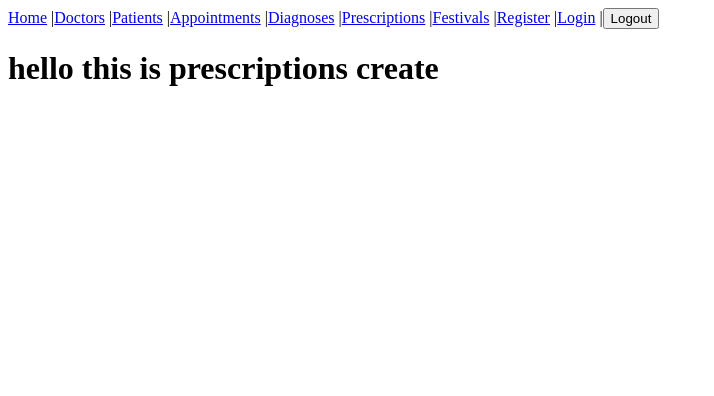
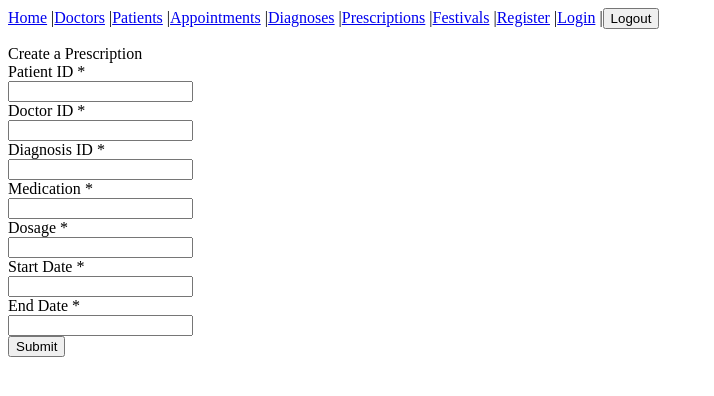
Before and after one commit to MatthewDent03/ca2-example, a React (Create React App) app: page /prescriptions/create in a window 1280 px wide. Shown: the top 396 px of the page, without its empty margins (0-714 px from the left). Built offline with nearby package versions, Linux system fonts and the light colour scheme.

Commit message:
finished the create prescriptions page

```diff
--- a/src/pages/prescriptions/Create.js
+++ b/src/pages/prescriptions/Create.js
@@ -1,15 +1,83 @@
-
-import { useEffect, useState } from 'react';
 import axios from 'axios';
-import { Link } from 'react-router-dom';
-import { useAuth } from '../../utils/useAuth';
-
-
+import { useNavigate } from 'react-router-dom';
+import { useAuth } from "../../utils/useAuth";
+import { useForm } from '@mantine/form';
+import { TextInput, Text, Button } from "@mantine/core";
 
 const PrescriptionCreate = () => {
+    const { token } = useAuth();
+    const navigate = useNavigate();
+
+    const form = useForm({
+        initialValues: {
+            patient_id: '',
+            doctor_id: '',
+            diagnosis_id: '',
+            medication: '',
+            dosage: '',
+            start_date: '',
+            end_date: ''
+        },
+        validate: {
+            patient_id: (value) => (/^\d+$/.test(value) ? null : 'Patient ID must be a number'),
+            doctor_id: (value) => (/^\d+$/.test(value) ? null : 'Doctor ID must be a number'),
+            diagnosis_id: (value) => (/^\d+$/.test(value) ? null : 'Diagnosis ID must be a number'),
+            medication: (value) => value.length > 2 && value.length < 255 ? null : 'Medication must be between 2 and 255 characters',
+            dosage: (value) => value.length > 2 && value.length < 255 ? null : 'Dosage must be between 2 and 255 characters',
+            start_date: (value) => {
+                const dateRegex = /^(0[1-9]|[12][0-9]|3[01])-(0[1-9]|1[0-2])-(\d{4})$/;
+                return dateRegex.test(value) ? null : 'Start date must be in dd-mm-yyyy format';
+            },
+            end_date: (value) => {
+                const dateRegex = /^(0[1-9]|[12][0-9]|3[01])-(0[1-9]|1[0-2])-(\d{4})$/;
+                return dateRegex.test(value) ? null : 'End date must be in dd-mm-yyyy format';
+            },
+        },
+    });
+
+    const handleSubmit = () => {
+        // Convert date fields to strings before sending
+        const updatedForm = {
+            ...form.values,
+            patient_id: parseInt(form.values.patient_id, 10),
+            doctor_id: parseInt(form.values.doctor_id, 10),
+            diagnosis_id: parseInt(form.values.diagnosis_id, 10),
+        };
+
+        axios.post(`https://fed-medical-clinic-api.vercel.app/prescriptions`, updatedForm, {
+            headers: {
+                Authorization: `Bearer ${token}`
+            }
+        })
+        .then((res) => {
+            console.log(res.data);
+            navigate(`../${res.data.id}`, { relative: 'path' });
+        })
+        .catch((err) => {
+            console.error(err);
+
+            if (err.response.status === 422) {
+                let errors = err.response.data.error.issues;
+                form.setErrors(Object.fromEntries(errors.map((error) => [error.path[0], error.message])));
+            }
+        });
+    };
+
     return (
-        <h1>hello this is prescriptions create</h1>
-    )
+        <div>
+            <Text size={24} mb={5}>Create a Prescription</Text>
+            <form onSubmit={form.onSubmit(handleSubmit)}>
+                <TextInput withAsterisk label={'Patient ID'} name='patient_id' {...form.getInputProps('patient_id')} />
+                <TextInput withAsterisk label={'Doctor ID'} name='doctor_id' {...form.getInputProps('doctor_id')} />
+                <TextInput withAsterisk label={'Diagnosis ID'} name='diagnosis_id' {...form.getInputProps('diagnosis_id')} />
+                <TextInput withAsterisk label={'Medication'} name='medication' {...form.getInputProps('medication')} />
+                <TextInput withAsterisk label={'Dosage'} name='dosage' {...form.getInputProps('dosage')} />
+                <TextInput withAsterisk label={'Start Date'} name='start_date' {...form.getInputProps('start_date')} />
+                <TextInput withAsterisk label={'End Date'} name='end_date' {...form.getInputProps('end_date')} />
+                <Button mt={10} type={'submit'}>Submit</Button>
+            </form>
+        </div>
+    );
 };
 
 export default PrescriptionCreate;
```
